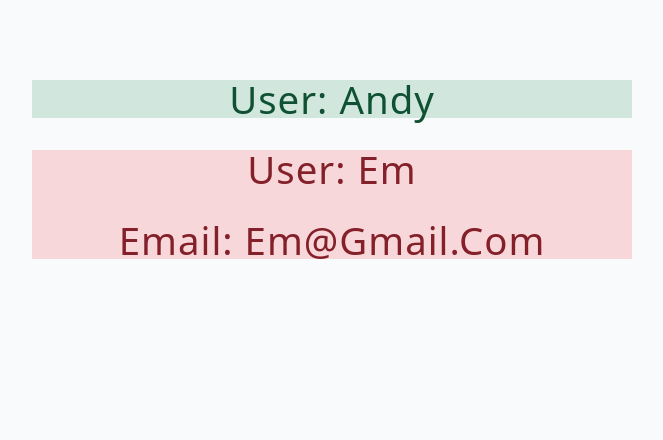
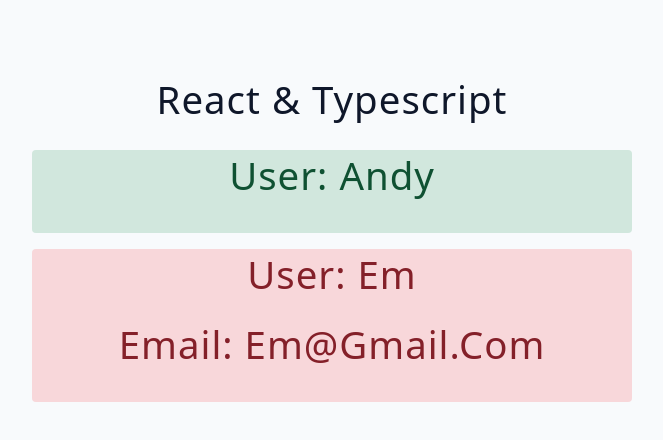
Before and after one commit to akolle/typescript-react-essentials, a React (Vite) app: page / in a window 1280 px wide. Shown: the top 440 px of the page, without its empty margins (308-971 px from the left). Built offline with nearby package versions, Linux system fonts and the light colour scheme.

Commit message:
Using props dynamically with Typescript - solution

```diff
--- a/src/App.tsx
+++ b/src/App.tsx
@@ -4,6 +4,7 @@
 function App() {
   return (
     <main>
+      <h2>React & Typescript</h2>
       <Component type="basic" name="andy" />
       <Component type="advanced" name="em" email="em@gmail.com" />
     </main>
--- a/src/starter/05-challenge/index.tsx
+++ b/src/starter/05-challenge/index.tsx
@@ -1,18 +1,28 @@
-type ComponentProps = {
-  type: 'advanced' | 'basic'
+type BasicType = {
+  type: 'basic'
   name: string
-  email?: string
 }
 
-function Component({ type, name, email }: ComponentProps) {
-  return type === 'basic' ? (
-    <div className="alert-success">
-      <h2>User: {name}</h2>
+type AdvancedType = {
+  type: 'advanced'
+  name: string
+  email: string
+}
+
+type ProfileCardProps = BasicType | AdvancedType
+
+function Component(props: ProfileCardProps) {
+  let nameOfClass: string =
+    props.type === 'basic' ? 'alert alert-success' : 'alert alert-danger'
+
+  return props.type === 'basic' ? (
+    <div className={nameOfClass}>
+      <h2>User: {props.name}</h2>
     </div>
   ) : (
-    <div className="alert-danger">
-      <h2>User: {name}</h2>
-      <h2>Email: {email}</h2>
+    <div className={nameOfClass}>
+      <h2>User: {props.name}</h2>
+      <h2>Email: {props.email}</h2>
     </div>
   )
 }
```
